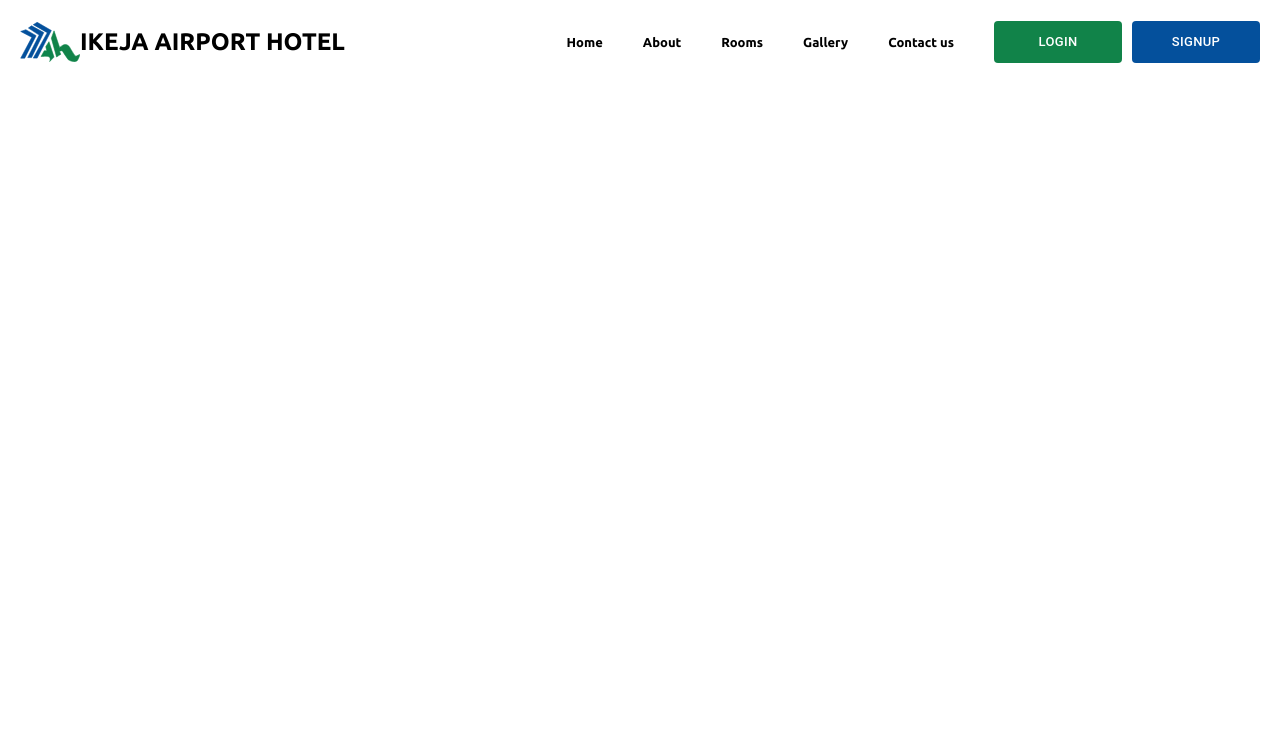
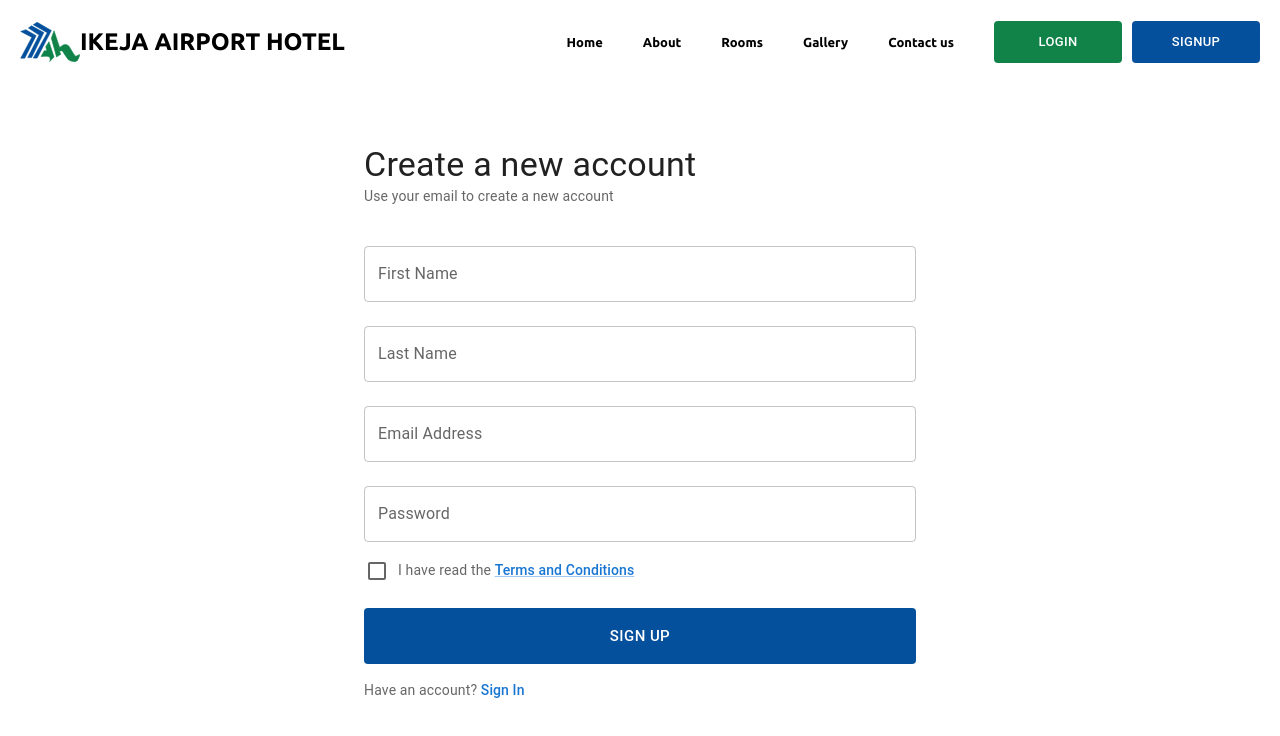
Before and after one commit to Deji-py/ikejahotel, a React (Create React App) app: page /signup in a window 1280 px wide. Shown: the top 736 px of the page. Built offline with nearby package versions, Linux system fonts and the light colour scheme.

Commit message:
first commit

```diff
--- a/src/App.js
+++ b/src/App.js
@@ -8,6 +8,7 @@ import Reservation from './Reservations/Reservation';
 import Gallery from './components/Gallery/Gallery';
 import Contact from './components/Form/Contact';
 import Login from './components/Login';
+import Signup from './components/Signup';
 
 function App() {
   return (
@@ -22,6 +23,7 @@ function App() {
           <Route path="/gallery" element={<Gallery/>}/>
           <Route path="/contact" element={<Contact/>}/>
           <Route path="/login" element={<Login/>}/>
+          <Route path="/signup" element={<Signup/>}/>
         </Routes>
        </Router>
     </div>
--- a/src/components/Login.jsx
+++ b/src/components/Login.jsx
@@ -108,7 +108,7 @@ const Login = () => {
               Don't have an account?
               <NavLink to="/register">
                 <Link
-                  to="/register"
+                  to="/signup"
                   variant="subtitle2"
                   underline="hover"
                   sx={{
--- /dev/null
+++ b/src/components/Signup.jsx
@@ -0,0 +1,138 @@
+import {
+  Box,
+  Button,
+  Checkbox,
+  Container,
+  Link,
+  TextField,
+  Typography,
+} from "@mui/material";
+import { NavLink } from "react-router-dom";
+
+const Signup = () => {
+  return (
+    <>
+      <Box
+        component="main"
+        sx={{
+          marginTop: "120px",
+          alignItems: "center",
+          display: "flex",
+          flexGrow: 1,
+          minHeight: "100%",
+        }}
+      >
+        <Container maxWidth="sm">
+          <form>
+            <Box sx={{ my: 3 }}>
+              <Typography color="textPrimary" variant="h4">
+                Create a new account
+              </Typography>
+              <Typography color="textSecondary" gutterBottom variant="body2">
+                Use your email to create a new account
+              </Typography>
+            </Box>
+            <TextField
+              //   error={Boolean(formik.touched.firstName && formik.errors.firstName)}
+              fullWidth
+              //   helperText={formik.touched.firstName && formik.errors.firstName}
+              label="First Name"
+              margin="normal"
+              name="firstName"
+              //   onBlur={formik.handleBlur}
+              //   onChange={formik.handleChange}
+              //   value={formik.values.firstName}
+              variant="outlined"
+            />
+            <TextField
+              //   error={Boolean(formik.touched.lastName && formik.errors.lastName)}
+              fullWidth
+              //   helperText={formik.touched.lastName && formik.errors.lastName}
+              label="Last Name"
+              margin="normal"
+              name="lastName"
+              //   onBlur={formik.handleBlur}
+              //   onChange={formik.handleChange}
+              //   value={formik.values.lastName}
+              variant="outlined"
+            />
+            <TextField
+              //   error={Boolean(formik.touched.email && formik.errors.email)}
+              fullWidth
+              //   helperText={formik.touched.email && formik.errors.email}
+              label="Email Address"
+              margin="normal"
+              name="email"
+              //   onBlur={formik.handleBlur}
+              //   onChange={formik.handleChange}
+              type="email"
+              //   value={formik.values.email}
+              variant="outlined"
+            />
+            <TextField
+              //   error={Boolean(formik.touched.password && formik.errors.password)}
+              fullWidth
+              //   helperText={formik.touched.password && formik.errors.password}
+              label="Password"
+              margin="normal"
+              name="password"
+              //   onBlur={formik.handleBlur}
+              //   onChange={formik.handleChange}
+              type="password"
+              //   value={formik.values.password}
+              variant="outlined"
+            />
+            <Box
+              sx={{
+                alignItems: "center",
+                display: "flex",
+                ml: -1,
+              }}
+            >
+              <Checkbox
+                // checked={formik.values.policy}
+                name="policy"
+                // onChange={formik.handleChange}
+              />
+              <Typography color="textSecondary" variant="body2">
+                I have read the{" "}
+                <NavLink to="#" passHref>
+                  <Link color="primary" underline="always" variant="subtitle2">
+                    Terms and Conditions
+                  </Link>
+                </NavLink>
+              </Typography>
+            </Box>
+
+            <Box sx={{ py: 2 }}>
+              <Button
+                disableElevation
+                style={{
+                    padding:'15px',
+                  background: "var(--primary)",
+                }}
+                // disabled={formik.isSubmitting}
+                fullWidth
+                size="large"
+                type="submit"
+                variant="contained"
+              >
+                Sign Up
+              </Button>
+            </Box>
+            <Typography color="textSecondary" variant="body2">
+              Have an account?{" "}
+              <NavLink to="/login" passHref>
+                <Link variant="subtitle2" underline="hover">
+                  Sign In
+                </Link>
+              </NavLink>
+            </Typography>
+          </form>
+        </Container>
+      </Box>
+    </>
+  );
+};
+
+export default Signup;
--- a/src/components/header/header.jsx
+++ b/src/components/header/header.jsx
@@ -85,6 +85,7 @@ function Header() {
               Login
             </Button>
           </NavLink>
+          <NavLink to="/signup">
           <Button
             variant="contained"
             disableElevation
@@ -100,6 +101,7 @@ function Header() {
           >
             Signup
           </Button>
+          </NavLink>
         </div>
       </nav>
       <div className="mobileNav">
```
